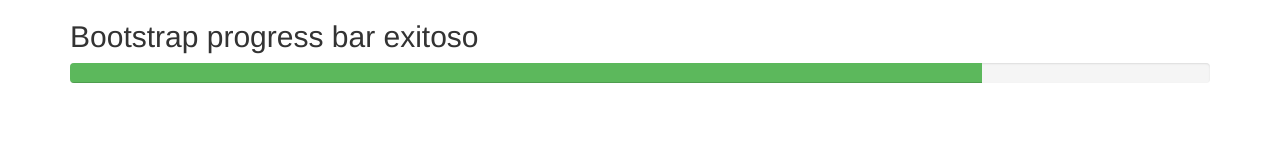
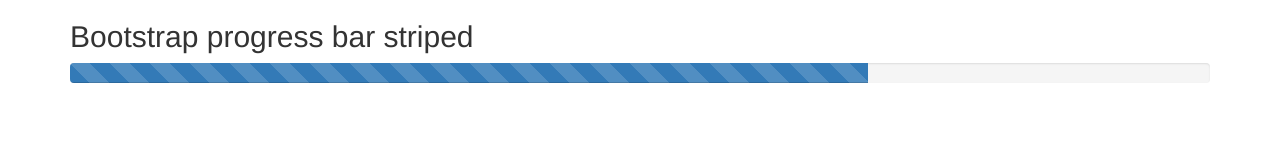
Before and after one commit to Leandro74377/boostrapalert, a plain HTML site: page index.html in a window 1280 px wide. Drawn offline with nearby package versions, Linux system fonts and the light colour scheme.

Commit message:
Update index.html

```diff
--- a/index.html
+++ b/index.html
@@ -9,11 +9,13 @@
 </head>
 <body class="p-4">
   <div class="container">
-    <h2>Bootstrap progress bar exitoso</h2>
+    <h2>Bootstrap progress bar striped</h2>
  <div class="progress">
-  <div class="progress-bar progress-bar-success"
+  <div class="progress-bar progress-bar-striped"
     role="progressbar"
-    style="width:80%">
+    style="width:70%">
+  </div>
+</div>
 </div>
 </body>
 </html>
```
